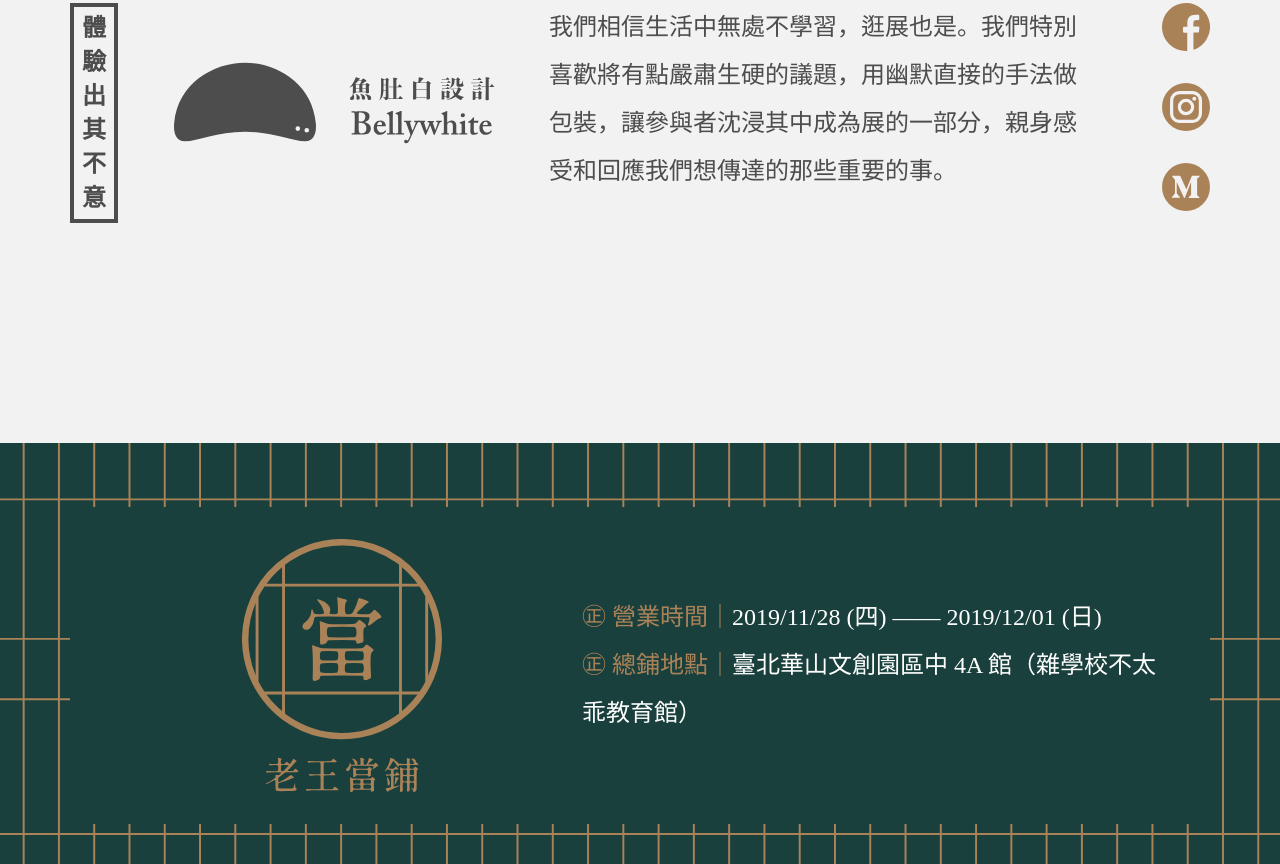
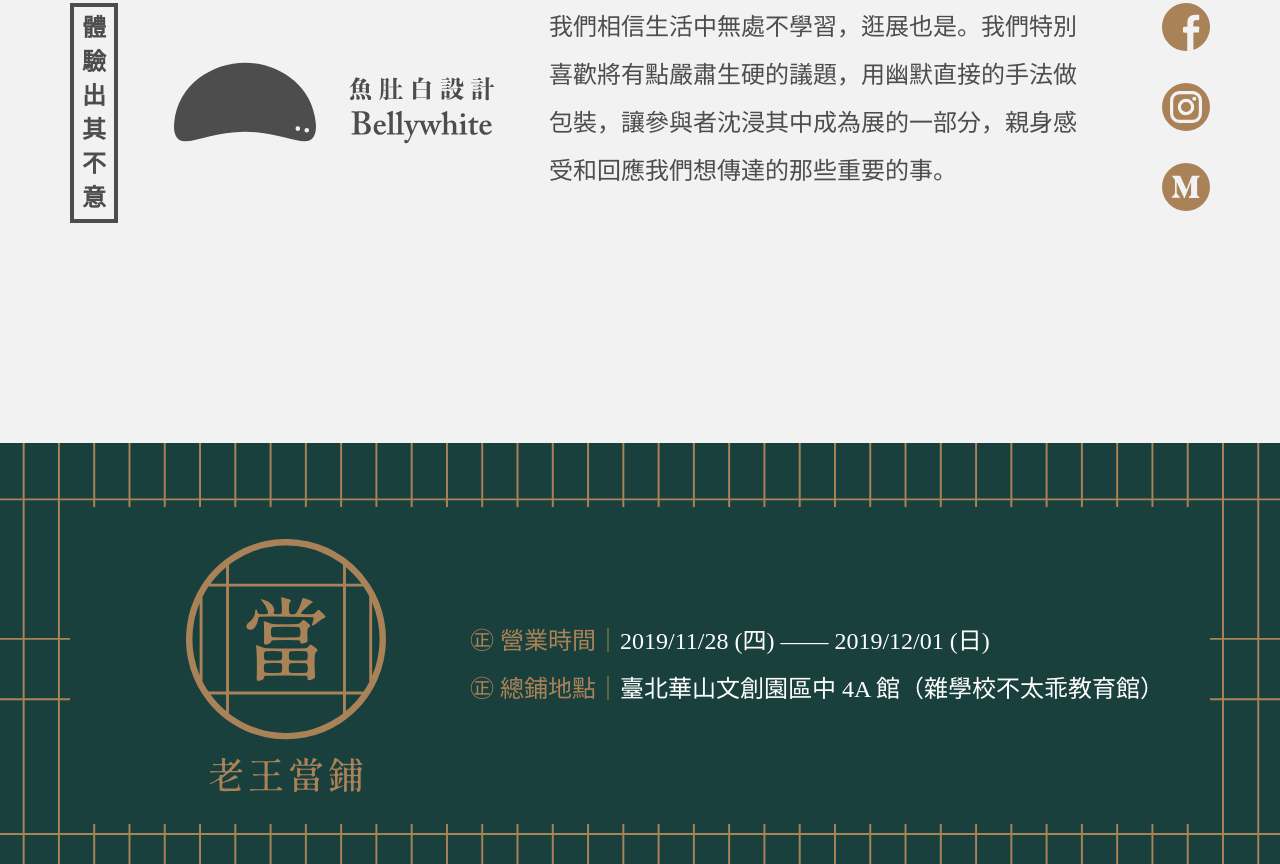
Before and after one commit to bellywhitestudio/wangpawnshop, a website: page index.html in a window 1280 px wide. Shown: the part 3005-3869 px from the top of the page. Drawn offline with nearby package versions, Linux system fonts and the light colour scheme; no server answers.

Commit message:
fixed style for tickets & footer

```diff
--- a/assets/css/_index.scss
+++ b/assets/css/_index.scss
@@ -341,7 +341,7 @@ section.call-to-action {
     }
   }
   @include rwd($laptop) {
-    padding: 14rem 0;
+    padding: 10rem 0;
     .fence-wrapper {
       height: 27.5rem;
       img.fence {
@@ -502,7 +502,7 @@ footer {
     background-color: $dark-green;
     display: flex;
     .logo-wrapper {
-      width: 30rem;
+      width: 23rem;
       img {
         max-width: 12.5rem;
         display: block;
@@ -510,7 +510,7 @@ footer {
       }
     }
     .text-wrapper {
-      width: calc(100% - 30rem);
+      width: calc(100% - 23rem);
       position: relative;
       p {
         position: absolute;
@@ -532,6 +532,10 @@ footer {
       }
       .text-wrapper {
         width: calc(100% - 20rem);
+        p {
+          font-size: 1.1rem;
+          //line-height: 1.5rem;
+        }
       }
     }
   }
@@ -553,8 +557,10 @@ footer {
           transform: none;
           font-size: 1rem;
           line-height: 1.5rem;
+          span {
+            display: block;
+          }
           .label {
-            display: block;
             margin: 2rem 0 0;
           }
         }
--- a/index.html
+++ b/index.html
@@ -161,7 +161,6 @@
 
     </div>
     <footer class="footer">
-        <!--<img class="bg" src="./assets/img/fence-bg.svg" alt="">-->
         <div class="container">
             <div class="content">
                 <div class="logo-wrapper">
@@ -170,7 +169,7 @@
                 <div class="text-wrapper">
                     <p>
                         <span class="label">㊣ 營業時間｜</span>2019/11/28 (四) ―― 2019/12/01 (日)<br/>
-                        <span class="label">㊣ 總鋪地點｜</span>臺北華山文創園區中 4A 館（雜學校不太乖教育館）
+                        <span class="label">㊣ 總鋪地點｜</span>臺北華山文創園區中 4A 館<span>（雜學校不太乖教育館）</span>
                     </p>
                 </div>
             </div>
```
Also changed, not shown: assets/css/main.css, 1 other file.
